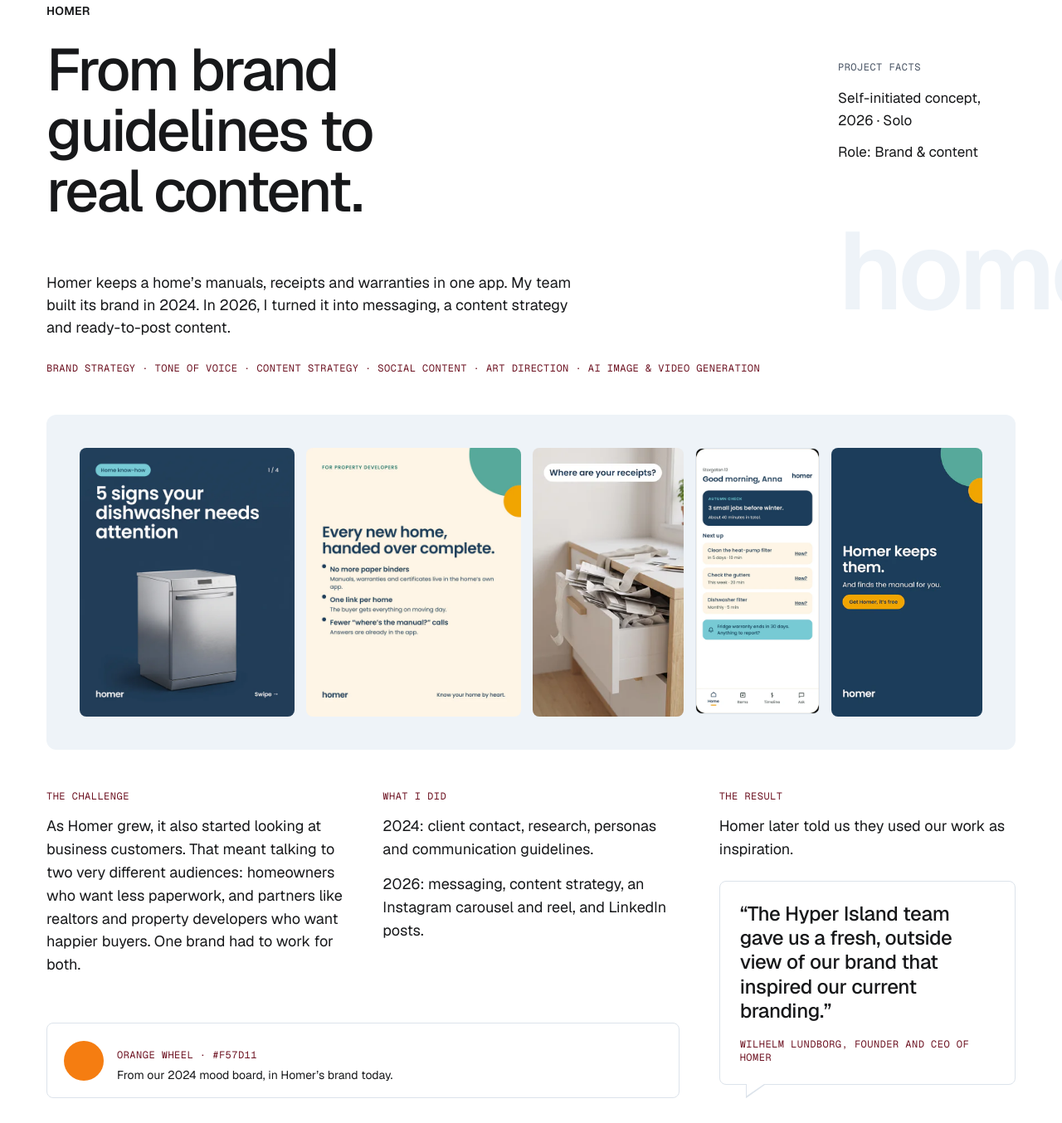
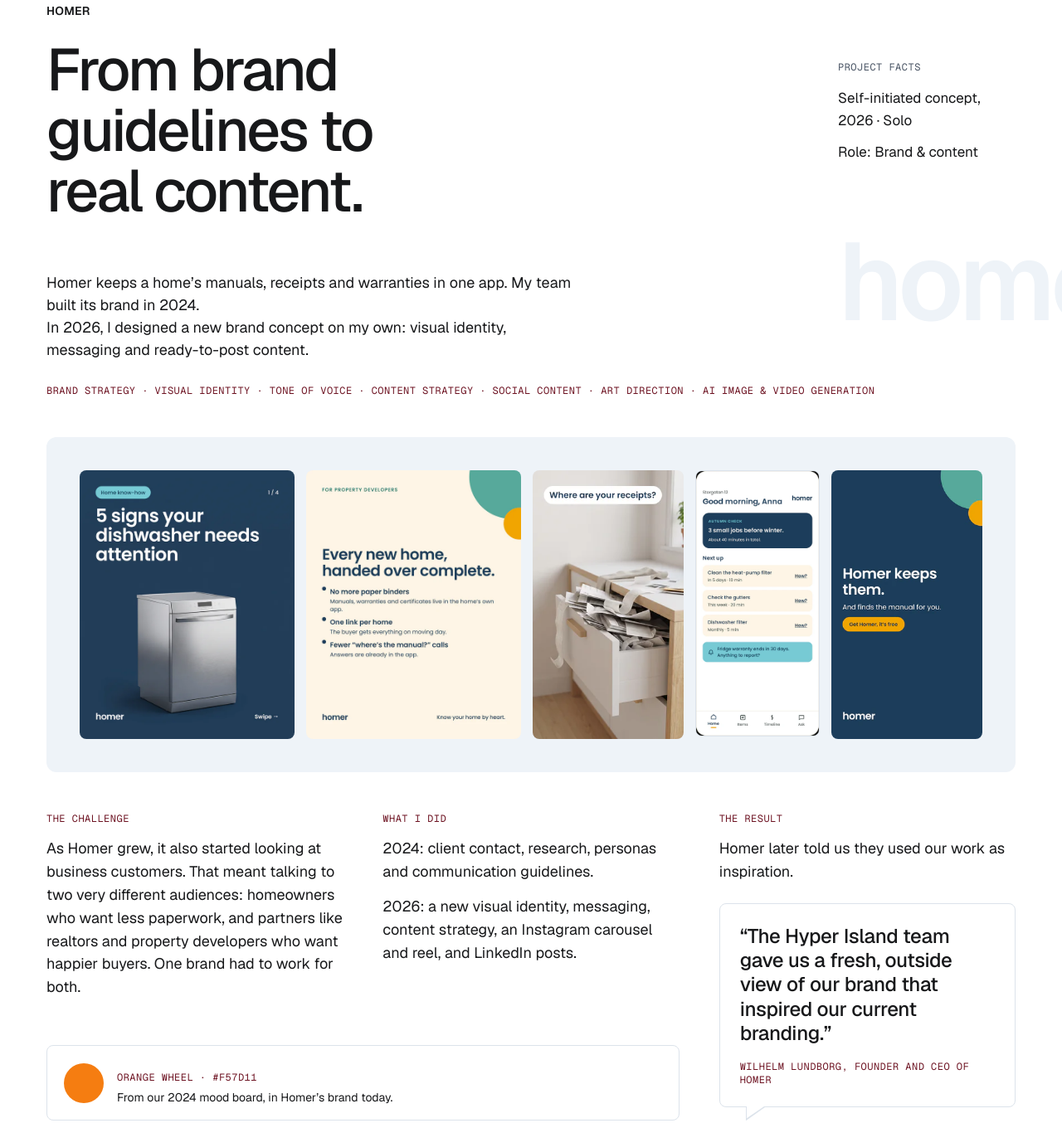
Before and after one commit to Maryam-Maralani/portfolio, a plain HTML site: page homer.html in a window 1280 px wide. Shown: the part 141-1495 px from the top of the page at 83% size. Drawn offline with nearby package versions, Linux system fonts and the light colour scheme.

Commit message:
Homer: 2026 framed as a new brand concept (visual identity), 2026 on its own line, skills add Visual identity
Co-Authored-By: Claude Opus 5.5 <noreply@anthropic.com>
Claude-Session: https://claude.ai/code/session_01GfVWEf5E7UX7wcZsja4Xip

```diff
--- a/homer.html
+++ b/homer.html
@@ -46,7 +46,7 @@
         <div class="case-hero__main">
           <p class="case-hero__client">HOMER</p>
           <h1 class="case-hero__title t-page" id="case-title">From brand<br> guidelines to<br> real content.</h1>
-          <p class="case-hero__intro t-body-xl" style="max-width:640px">Homer keeps a home’s manuals, receipts and warranties in one app. My team built its brand in 2024. In 2026, I turned it into messaging, a content strategy and ready-to-post content.</p>
+          <p class="case-hero__intro t-body-xl" style="max-width:640px">Homer keeps a home’s manuals, receipts and warranties in one app. My team built its brand in 2024.<br>In 2026, I designed a new brand concept on my own: visual identity, messaging and ready-to-post content.</p>
         </div>
         <div class="case-hero__facts t-body-m">
           <p class="t-label muted">Project facts</p>
@@ -54,7 +54,7 @@
           <p>Role: Brand &amp; content</p>
         </div>
         <div class="case-hero__mark"><p class="mark-word" aria-hidden="true">homer</p></div>
-        <p class="case-hero__skills t-label">Brand strategy  ·  Tone of voice  ·  Content strategy  ·  Social content  ·  Art direction  ·  AI image &amp; video generation</p>
+        <p class="case-hero__skills t-label">Brand strategy  ·  Visual identity  ·  Tone of voice  ·  Content strategy  ·  Social content  ·  Art direction  ·  AI image &amp; video generation</p>
       </div>
     </section>
 
@@ -76,7 +76,7 @@
     <section class="section section--light glance-section" aria-label="At a glance" style="padding-top:0">
       <div class="container glance" data-reveal>
         <div><h2 class="t-label accent">The challenge</h2><p class="t-body-l">As Homer grew, it also started looking at business customers. That meant talking to two very different audiences: homeowners who want less paperwork, and partners like realtors and property developers who want happier buyers. One brand had to work for both.</p></div>
-        <div><h2 class="t-label accent">What I did</h2><p class="t-body-l">2024: client contact, research, personas and communication guidelines.</p><p class="t-body-l">2026: messaging, content strategy, an Instagram carousel and reel, and LinkedIn posts.</p></div>
+        <div><h2 class="t-label accent">What I did</h2><p class="t-body-l">2024: client contact, research, personas and communication guidelines.</p><p class="t-body-l">2026: a new visual identity, messaging, content strategy, an Instagram carousel and reel, and LinkedIn posts.</p></div>
         <div class="glance__result"><h2 class="t-label accent">The result</h2><p class="t-body-l">Homer later told us they used our work as inspiration.</p>
           <figure class="quote-card quote-card--bubble homer-quote"><blockquote class="t-quote-m">“The Hyper Island team gave us a fresh, outside view of our brand that inspired our current branding.”</blockquote><figcaption class="t-label">Wilhelm Lundborg, founder and CEO of Homer</figcaption></figure>
         </div>
```
